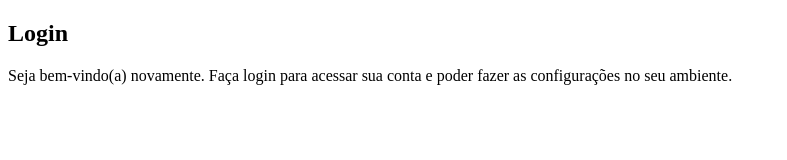
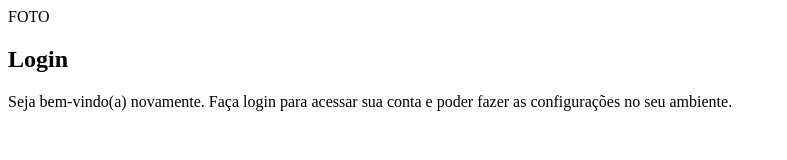
Before and after one commit to guilhermealucard/projeto-login, a plain HTML site: page index.html in a window 1280 px wide. Shown: the whole page, without its empty margins (0-787 px from the left). Drawn offline with Linux system fonts and the light colour scheme.

Commit message:
Estrutura do projeto

```diff
--- a/index.html
+++ b/index.html
@@ -10,7 +10,7 @@
   <main>
     <section id="login">
       <div id="imagem">
-
+        FOTO
       </div>
       <div id="formulario">
         <h1>Login</h1>
```
